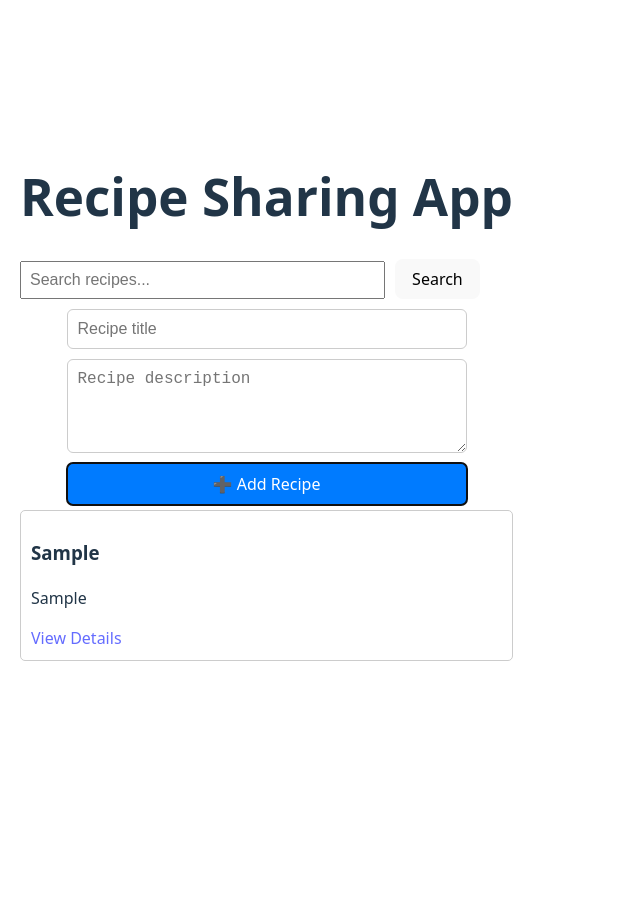
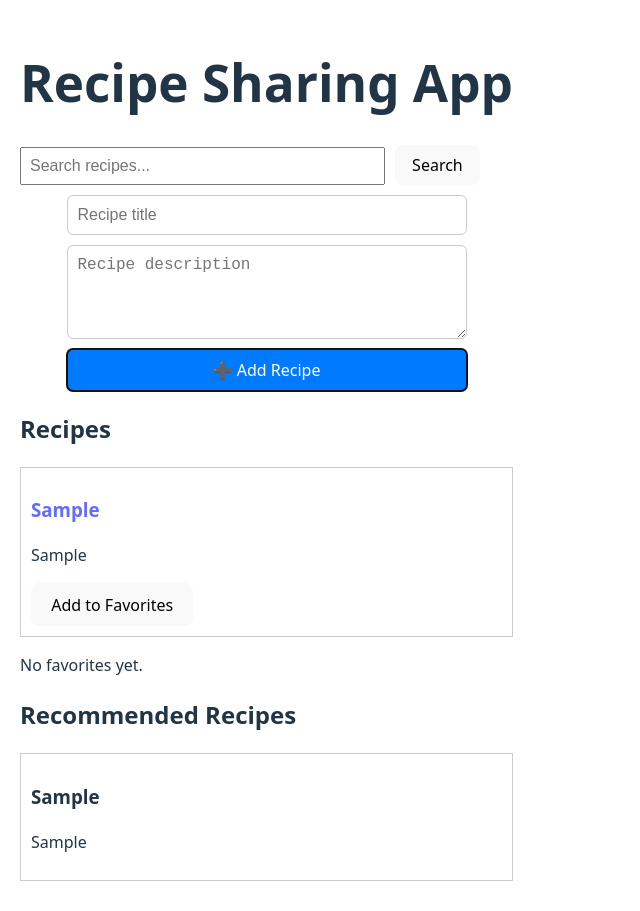
Before and after one commit to Gbemilash/alx-fe-reactjs, a React (Vite) app in the folder recipe-sharing-app/: page / in a window 1280 px wide. Both pictures are taken after typing "Sample", "Sample" into the empty fields and a click on the button "➕ Add Recipe". Shown: the whole page, without its empty margins (0-640 px from the left). Before the commit the page ends 800 px from the top, so only its background shows below. Built offline with nearby package versions, Linux system fonts and the light colour scheme.

Commit message:
feat: implement search, favorites, and recommendations functionality

```diff
--- a/recipe-sharing-app/src/App.jsx
+++ b/recipe-sharing-app/src/App.jsx
@@ -1,22 +1,25 @@
-// src/App.jsx
 import { Routes, Route } from "react-router-dom";
 import RecipeList from "./components/RecipeList";
 import AddRecipeForm from "./components/AddRecipeForm";
 import RecipeDetails from "./components/RecipeDetails";
+import FavoritesList from "./components/FavoritesList";
+import RecommendationsList from "./components/RecommendationsList";
 import SearchBar from "./components/SearchBar";
 
 export default function App() {
   return (
     <div style={{ maxWidth: "600px", margin: "auto", padding: "20px" }}>
       <h1>Recipe Sharing App</h1>
+      <SearchBar />
       <Routes>
         <Route
           path="/"
           element={
             <>
-              <SearchBar />    {/* Added search */}
               <AddRecipeForm />
               <RecipeList />
+              <FavoritesList />
+              <RecommendationsList />
             </>
           }
         />
--- /dev/null
+++ b/recipe-sharing-app/src/components/FavoritesList.jsx
@@ -0,0 +1,30 @@
+// src/components/FavoritesList.jsx
+import React, { useMemo } from "react";
+import { useRecipeStore } from "./recipeStore";
+
+const FavoritesList = () => {
+  const favoritesIds = useRecipeStore((state) => state.favorites);
+  const recipes = useRecipeStore((state) => state.recipes);
+
+  const favorites = useMemo(() => {
+    return favoritesIds
+      .map((id) => recipes.find((recipe) => recipe.id === id))
+      .filter(Boolean); // Remove undefined in case recipe was deleted
+  }, [favoritesIds, recipes]);
+
+  if (!favorites.length) return <p>No favorites yet.</p>;
+
+  return (
+    <div>
+      <h2>My Favorites</h2>
+      {favorites.map((recipe) => (
+        <div key={recipe.id} style={{ border: "1px solid #ccc", padding: "10px", marginBottom: "10px" }}>
+          <h3>{recipe.title}</h3>
+          <p>{recipe.description}</p>
+        </div>
+      ))}
+    </div>
+  );
+};
+
+export default FavoritesList;
--- a/recipe-sharing-app/src/components/RecipeList.jsx
+++ b/recipe-sharing-app/src/components/RecipeList.jsx
@@ -1,34 +1,37 @@
 // src/components/RecipeList.jsx
+import React from "react";
+import { Link } from "react-router-dom";
 import { useRecipeStore } from "./recipeStore";
-import { Link } from "react-router-dom";
-
 
 const RecipeList = () => {
-  const filteredRecipes = useRecipeStore((state) =>
-    state.filteredRecipes.length > 0 ? state.filteredRecipes : state.recipes
+  const recipes = useRecipeStore((state) =>
+    state.filteredRecipes && state.filteredRecipes.length > 0
+      ? state.filteredRecipes
+      : state.recipes
   );
+  const addFavorite = useRecipeStore((state) => state.addFavorite);
+
+  if (!recipes.length) return <p>No recipes found.</p>;
 
   return (
     <div>
-      {filteredRecipes.length === 0 ? (
-        <p>No recipes found.</p>
-      ) : (
-        filteredRecipes.map((recipe) => (
+      <h2>Recipes</h2>
+      {recipes.map((recipe) => (
         <div
           key={recipe.id}
           style={{
             border: "1px solid #ccc",
-              margin: "5px 0",
             padding: "10px",
-              borderRadius: "5px",
+            marginBottom: "10px",
           }}
         >
+          <Link to={`/recipe/${recipe.id}`}>
             <h3>{recipe.title}</h3>
+          </Link>
           <p>{recipe.description}</p>
-            <Link to={`/recipe/${recipe.id}`}>View Details</Link>
+          <button onClick={() => addFavorite(recipe.id)}>Add to Favorites</button>
         </div>
-        ))
-      )}
+      ))}
     </div>
   );
 };
--- /dev/null
+++ b/recipe-sharing-app/src/components/RecommendationsList.jsx
@@ -0,0 +1,30 @@
+// src/components/RecommendationsList.jsx
+import React, { useMemo } from "react";
+import { useRecipeStore } from "./recipeStore";
+
+const RecommendationsList = () => {
+  const favoritesIds = useRecipeStore((state) => state.favorites);
+  const recipes = useRecipeStore((state) => state.recipes);
+
+  const recommendations = useMemo(() => {
+    return recipes
+      .filter((recipe) => !favoritesIds.includes(recipe.id))
+      .slice(0, 5); // show top 5 recommendations for simplicity
+  }, [recipes, favoritesIds]);
+
+  if (!recommendations.length) return <p>No recommendations yet.</p>;
+
+  return (
+    <div>
+      <h2>Recommended Recipes</h2>
+      {recommendations.map((recipe) => (
+        <div key={recipe.id} style={{ border: "1px solid #ccc", padding: "10px", marginBottom: "10px" }}>
+          <h3>{recipe.title}</h3>
+          <p>{recipe.description}</p>
+        </div>
+      ))}
+    </div>
+  );
+};
+
+export default RecommendationsList;
--- a/recipe-sharing-app/src/components/recipeStore.js
+++ b/recipe-sharing-app/src/components/recipeStore.js
@@ -1,12 +1,11 @@
-// src/recipeStore.js
 import { create } from "zustand";
 
-export const useRecipeStore = create((set) => ({
+export const useRecipeStore = create((set, get) => ({
   recipes: [],
-  searchTerm: "",
-  filteredRecipes: [],
+  favorites: [],
+  recommendations: [],
 
-  // CRUD actions
+  // Recipe CRUD actions (keep existing)
   addRecipe: (newRecipe) =>
     set((state) => ({ recipes: [...state.recipes, newRecipe] })),
   updateRecipe: (id, updatedRecipe) =>
@@ -21,12 +20,20 @@ export const useRecipeStore = create((set) => ({
     })),
   setRecipes: (recipes) => set({ recipes }),
 
-  // Search / Filter
-  setSearchTerm: (term) => set({ searchTerm: term }),
-  filterRecipes: () =>
+  // Favorites actions
+  addFavorite: (recipeId) =>
+    set((state) => ({ favorites: [...state.favorites, recipeId] })),
+  removeFavorite: (recipeId) =>
     set((state) => ({
-      filteredRecipes: state.recipes.filter((recipe) =>
-        recipe.title.toLowerCase().includes(state.searchTerm.toLowerCase())
-      ),
+      favorites: state.favorites.filter((id) => id !== recipeId),
     })),
+
+  // Recommendations (simple mock logic)
+  generateRecommendations: () => {
+    const { recipes, favorites } = get();
+    const recommended = recipes.filter(
+      (recipe) => !favorites.includes(recipe.id) && Math.random() > 0.5
+    );
+    set({ recommendations: recommended });
+  },
 }));
```
Lines whose indentation alone changed are shown as unchanged.
